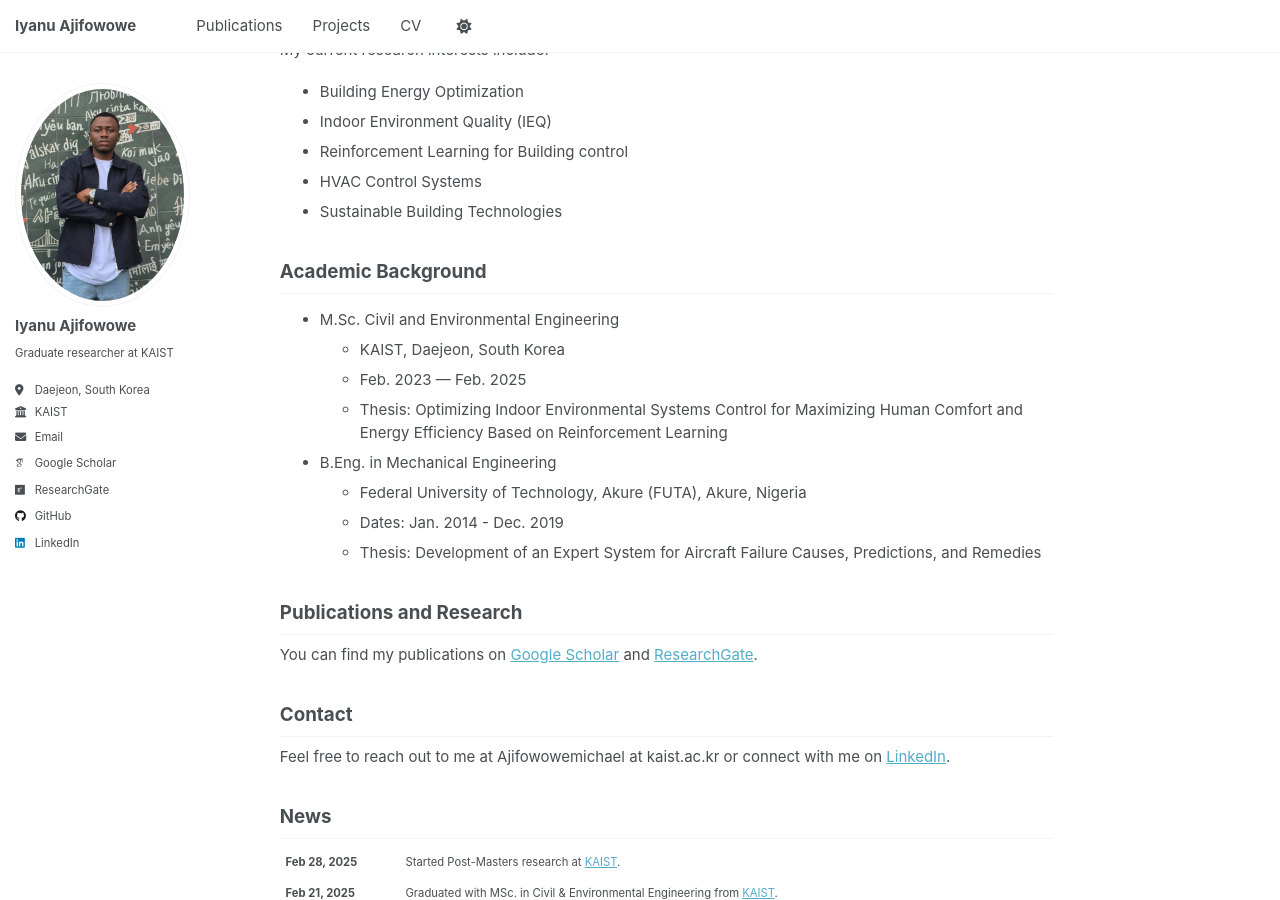
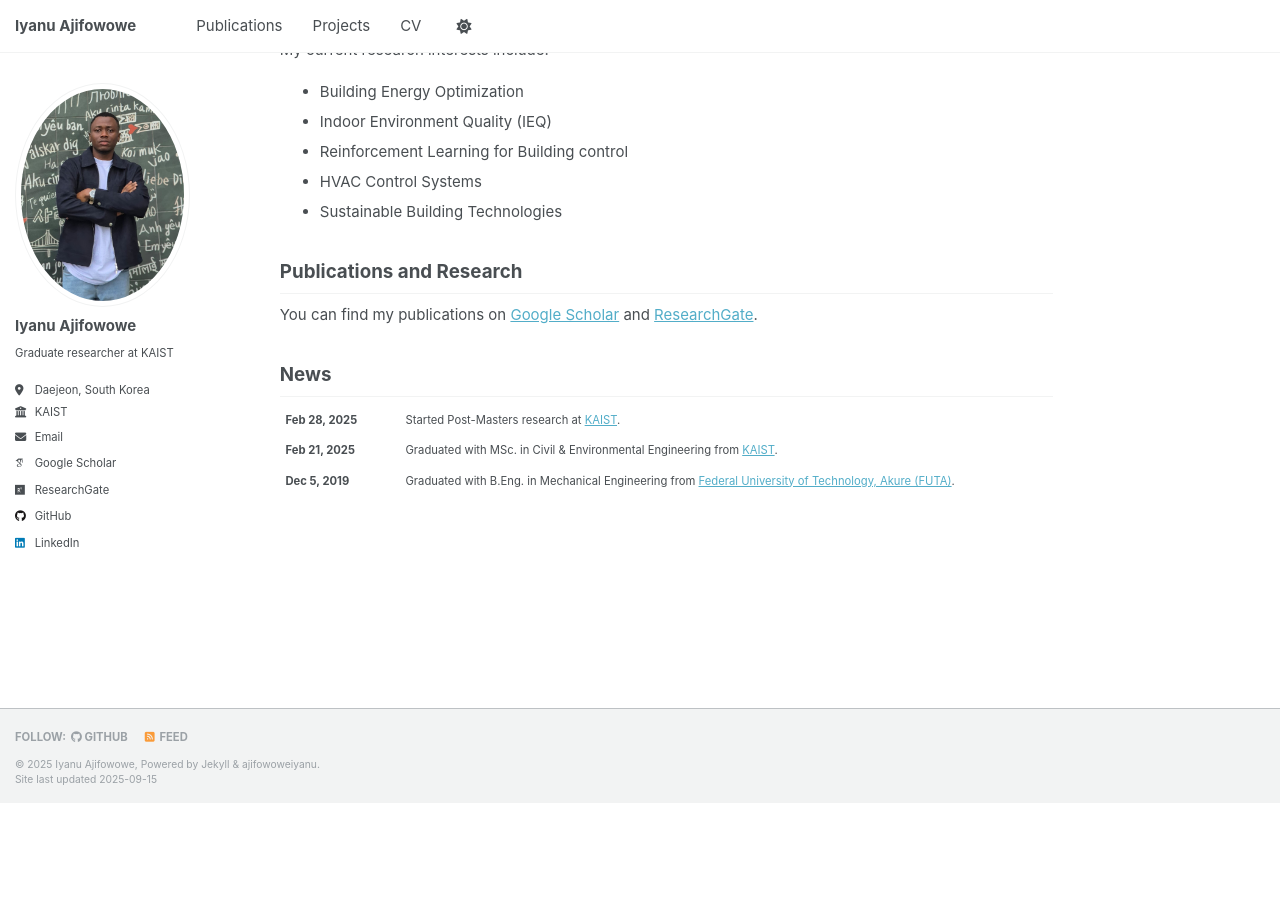
Before and after one commit to ajifowoweiyanu/ajifowoweiyanu.github.io, a Jekyll site: the page built from _pages/IyanuAjifowowe.md, in a window 1280 px wide and 900 px high, scrolled down 271 px. Built offline with Jekyll 4.4.1, drawn with Linux system fonts in a browser that asks for light colours; some web fonts are replaced; after the commit the page ends 1074 px from its top, so only the background shows below that.

Commit message:
about_me_updated

```diff
--- a/_pages/IyanuAjifowowe.md
+++ b/_pages/IyanuAjifowowe.md
@@ -20,7 +20,7 @@ My current research interests include:
 - HVAC Control Systems
 - Sustainable Building Technologies
 
-## Academic Background
+<!-- ## Academic Background
 - M.Sc. Civil and Environmental Engineering
   - KAIST, Daejeon, South Korea
   - Feb. 2023 — Feb. 2025
@@ -29,16 +29,16 @@ My current research interests include:
 - B.Eng. in Mechanical Engineering
   - Federal University of Technology, Akure (FUTA), Akure, Nigeria
   - Dates: Jan. 2014 - Dec. 2019
-  - Thesis: Development of an Expert System for Aircraft Failure Causes, Predictions, and Remedies
+  - Thesis: Development of an Expert System for Aircraft Failure Causes, Predictions, and Remedies -->
 
 
 ## Publications and Research
 
 You can find my publications on [Google Scholar](https://scholar.google.com/citations?user=vg12o4kAAAAJ&hl=en) and [ResearchGate](https://www.researchgate.net/profile/Iyanu-Ajifowowe).
 
-## Contact
+<!-- ## Contact
 
-Feel free to reach out to me at Ajifowowemichael at kaist.ac.kr or connect with me on [LinkedIn](https://www.linkedin.com/in/iyanu-ajifowowe-24272622b/).
+Feel free to reach out to me at Ajifowowemichael at kaist.ac.kr or connect with me on [LinkedIn](https://www.linkedin.com/in/iyanu-ajifowowe-24272622b/). -->
 
 ## News
 
```
